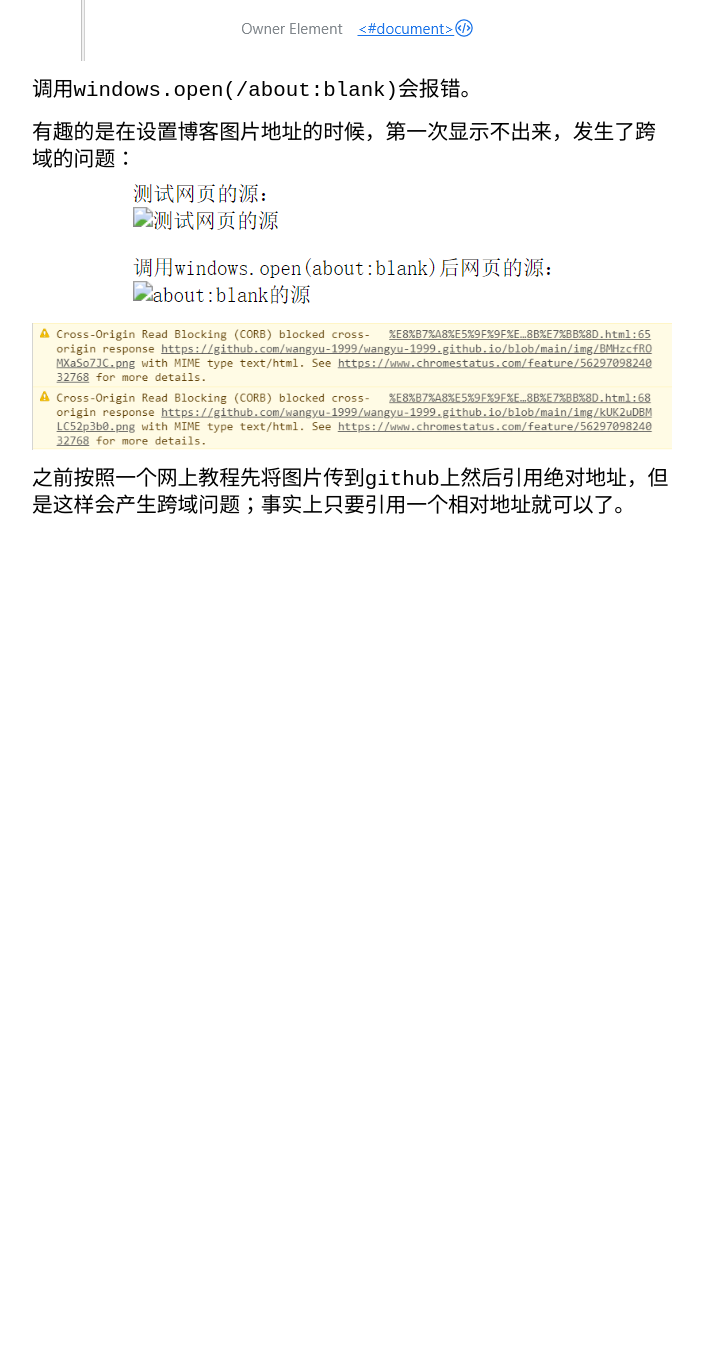
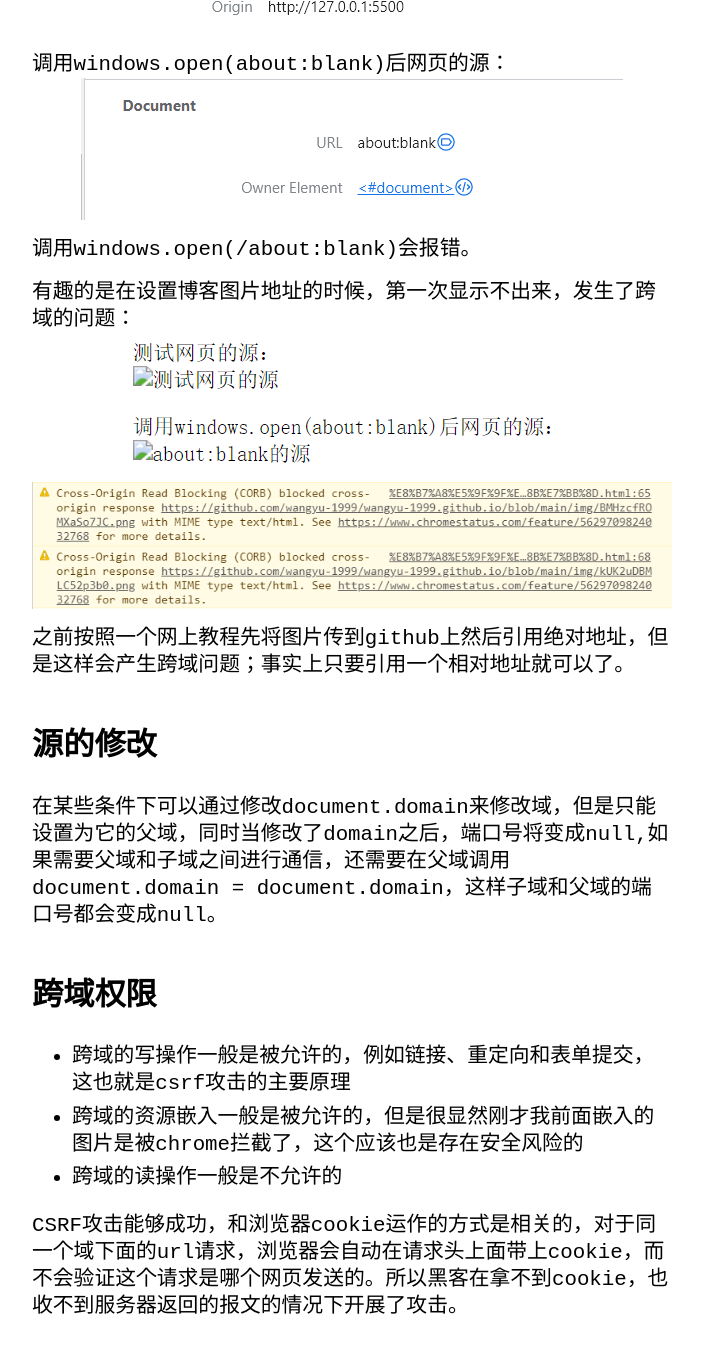
Before and after one commit to wangyu-1999/wangyu-1999.github.io, a Jekyll site: the page built from _posts/2021-03-25-跨域的详细介绍.md, in a window 1280 px wide and 1400 px high, scrolled down 1278 px. Shown: the top 1353 px of the window, without its empty margins (288-991 px from the left). Built offline with Jekyll 4.4.1, drawn with Linux system fonts in a browser that asks for light colours; before the commit the page ends 1878 px from its top, so only the background shows below that; some of the changed text lies outside the part shown.

Commit message:
doc:更新了博客

```diff
--- a/_posts/2021-03-25-跨域的详细介绍.md
+++ b/_posts/2021-03-25-跨域的详细介绍.md
@@ -11,6 +9,7 @@ category: tech
 
 - [同源策略](#同源策略)
 - [CORS](#cors)
+- [nginx代理](#nginx代理)
 
 ---
 
@@ -18,7 +17,11 @@ category: tech
 
 - [MDN文档-同源策略](https://developer.mozilla.org/zh-CN/docs/Web/Security/Same-origin_policy#%E5%90%8C%E6%BA%90%E7%9A%84%E5%AE%9A%E4%B9%89)
 
+## 源的定义
+
 同源的定义非常简单，通俗的说，就是主机、端口和协议都是一样的。需要注意的是IE浏览器没有将端口作为判定是否同源的一部分。
+
+## 源的继承
 
 源的继承按照MDN文档叙述：
 > 在页面中通过 about:blank 或 javascript: URL 执行的脚本会继承打开该 URL 的文档的源，因为这些类型的 URLs 没有包含源服务器的相关信息。
@@ -38,3 +41,15 @@ category: tech
 ![发生了跨域问题](/img/PXO7SAQqAw06rsrU.png)
 
 之前按照一个网上教程先将图片传到github上然后引用绝对地址，但是这样会产生跨域问题；事实上只要引用一个相对地址就可以了。
+
+## 源的修改
+
+在某些条件下可以通过修改document.domain来修改域，但是只能设置为它的父域，同时当修改了domain之后，端口号将变成null,如果需要父域和子域之间进行通信，还需要在父域调用document.domain = document.domain，这样子域和父域的端口号都会变成null。
+
+## 跨域权限
+
+- 跨域的写操作一般是被允许的，例如链接、重定向和表单提交，这也就是csrf攻击的主要原理
+- 跨域的资源嵌入一般是被允许的，但是很显然刚才我前面嵌入的图片是被chrome拦截了，这个应该也是存在安全风险的
+- 跨域的读操作一般是不允许的
+
+CSRF攻击能够成功，和浏览器cookie运作的方式是相关的，对于同一个域下面的url请求，浏览器会自动在请求头上面带上cookie，而不会验证这个请求是哪个网页发送的。所以黑客在拿不到cookie，也收不到服务器返回的报文的情况下开展了攻击。
```
Also changed, not shown: other parts of _posts/2021-03-25-跨域的详细介绍.md (+0 -2 lines), _posts/2021-03-22-笔记-How browers work.md (renamed from _posts/2021-03-22-How browers work阅读笔记.md), _posts/2021-03-24-春招博客笔记-2.md (renamed from _posts/2021-03-24-春招博客笔记.md).
